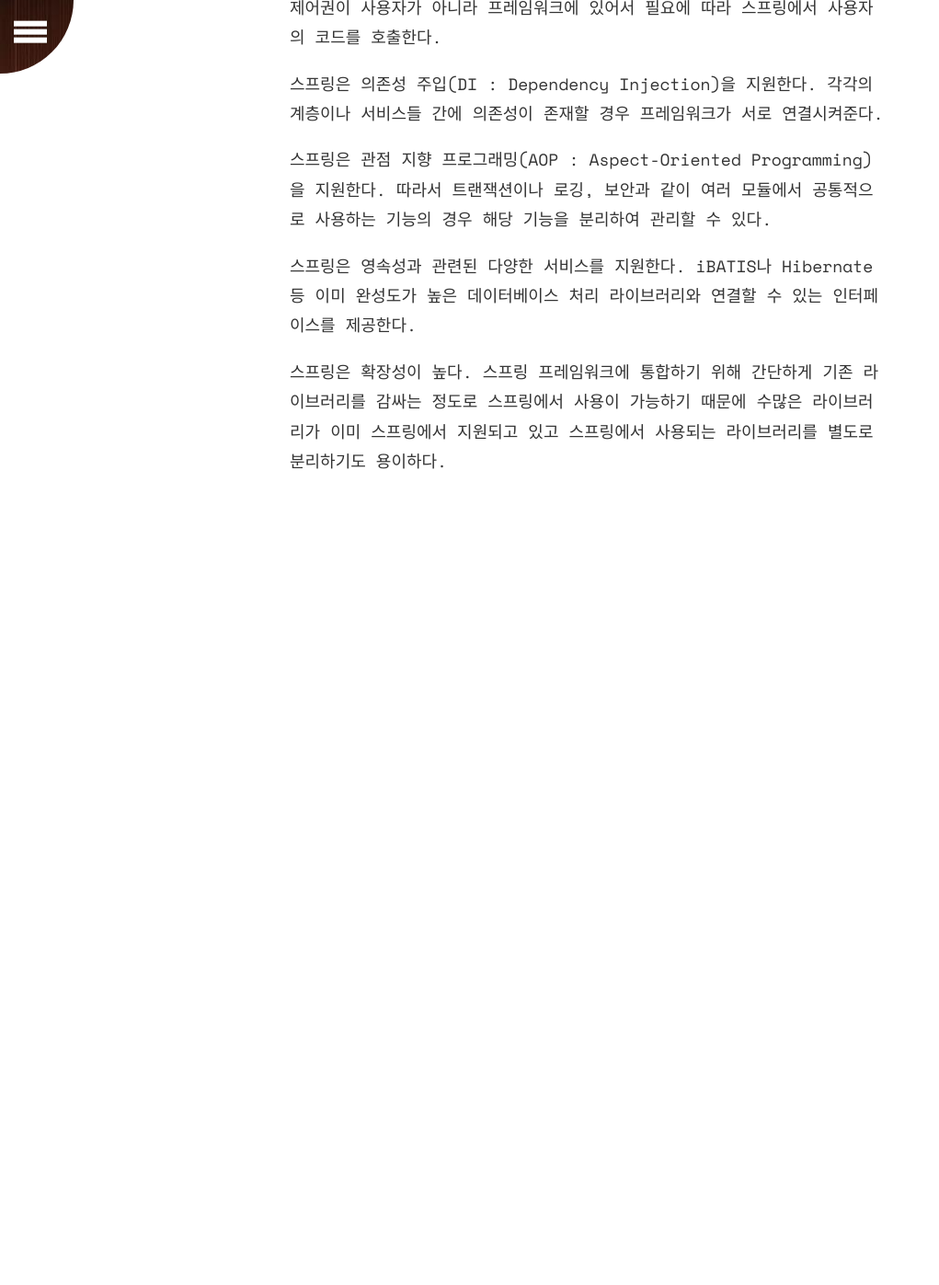
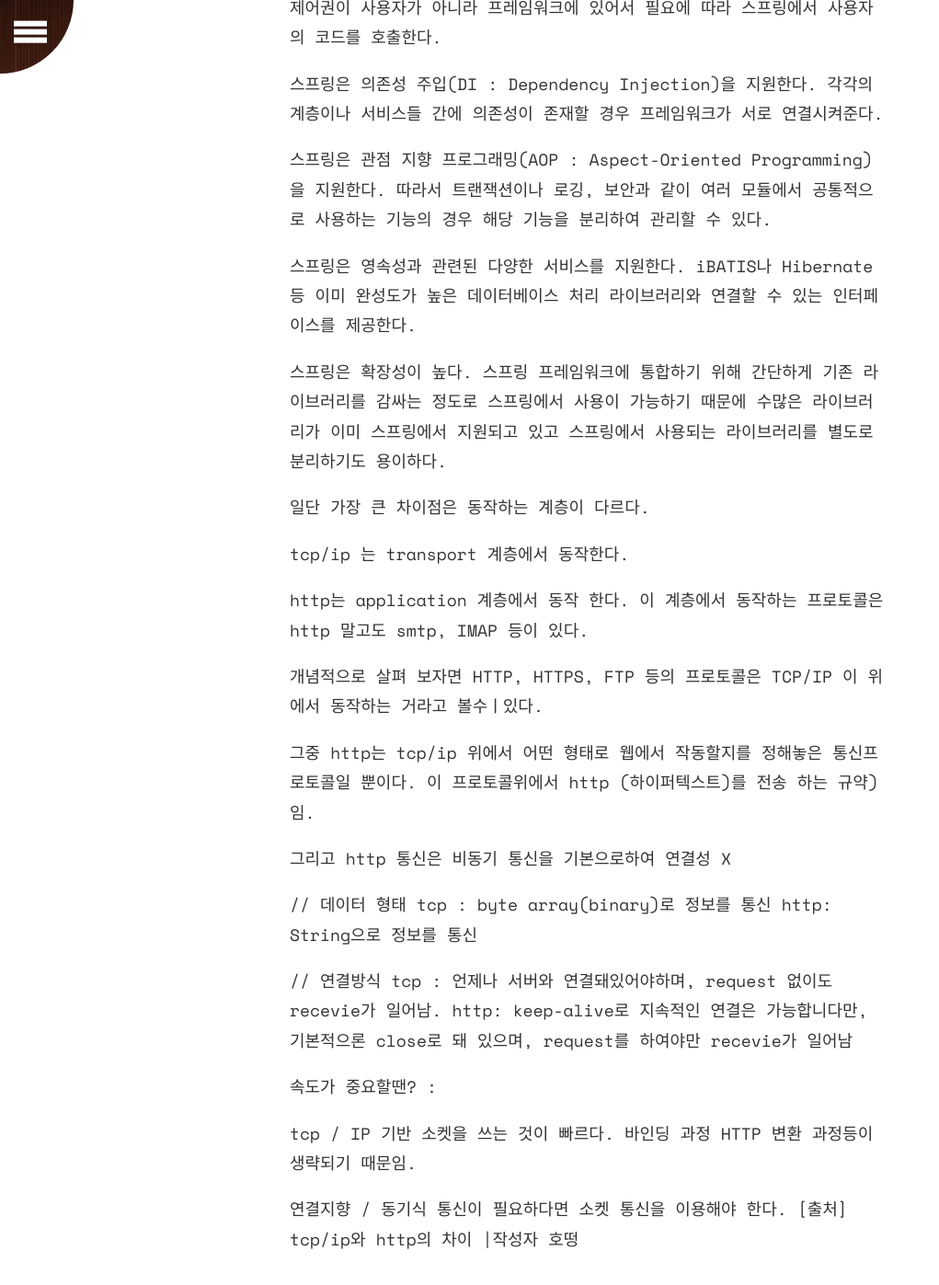
Before and after one commit to SinYongJu/SinYongJu.github.io, a Jekyll site: the page built from _posts/2017-09-25-용어정리.md, in a window 1280 px wide and 1400 px high, scrolled down 16569 px. Shown: the top 1397 px of the window at 92% size, without its empty margins (0-1021 px from the left). Built offline with Jekyll 4.4.1, drawn with Linux system fonts in a browser that asks for light colours; nearby versions of some CDN libraries; comment, search, counter and statistics services are not loaded; before the commit the page ends 17166 px from its top, so only the background shows below that.

Commit message:
수정수정

```diff
--- a/_posts/2017-09-25-용어정리.md
+++ b/_posts/2017-09-25-용어정리.md
@@ -402,3 +402,33 @@ MVC 아키텍처 패턴
   스프링은 영속성과 관련된 다양한 서비스를 지원한다. iBATIS나 Hibernate 등 이미 완성도가 높은 데이터베이스 처리 라이브러리와 연결할 수 있는 인터페이스를 제공한다.
 
   스프링은 확장성이 높다. 스프링 프레임워크에 통합하기 위해 간단하게 기존 라이브러리를 감싸는 정도로 스프링에서 사용이 가능하기 때문에 수많은 라이브러리가 이미 스프링에서 지원되고 있고 스프링에서 사용되는 라이브러리를 별도로 분리하기도 용이하다.
+
+
+
+  일단 가장 큰 차이점은 동작하는 계층이 다르다.
+
+  tcp/ip 는 transport 계층에서 동작한다.
+
+  http는 application 계층에서 동작 한다. 이 계층에서 동작하는 프로토콜은 http  말고도 smtp, IMAP 등이 있다.
+
+   개념적으로 살펴 보자면 HTTP, HTTPS, FTP 등의 프로토콜은 TCP/IP  이 위에서 동작하는 거라고 볼수ㅣ있다.
+
+  그중 http는 tcp/ip 위에서 어떤 형태로 웹에서 작동할지를 정해놓은  통신프로토콜일 뿐이다. 이 프로토콜위에서  http (하이퍼텍스트)를 전송 하는 규약)임.
+
+  그리고 http 통신은 비동기 통신을 기본으로하여 연결성 X
+
+  // 데이터 형태
+  tcp : byte array(binary)로 정보를 통신
+  http: String으로 정보를 통신
+
+  // 연결방식
+  tcp : 언제나 서버와 연결돼있어야하며, request 없이도 recevie가 일어남.
+  http: keep-alive로 지속적인 연결은 가능합니다만, 기본적으론 close로 돼 있으며, request를 하여야만 recevie가 일어남
+
+
+  속도가 중요할땐? :
+
+   tcp / IP 기반 소켓을 쓰는 것이 빠르다. 바인딩 과정 HTTP 변환 과정등이 생략되기 때문임.
+
+  연결지향 / 동기식 통신이 필요하다면 소켓 통신을 이용해야 한다.
+  [출처] tcp/ip와 http의 차이 |작성자 호떵
```
